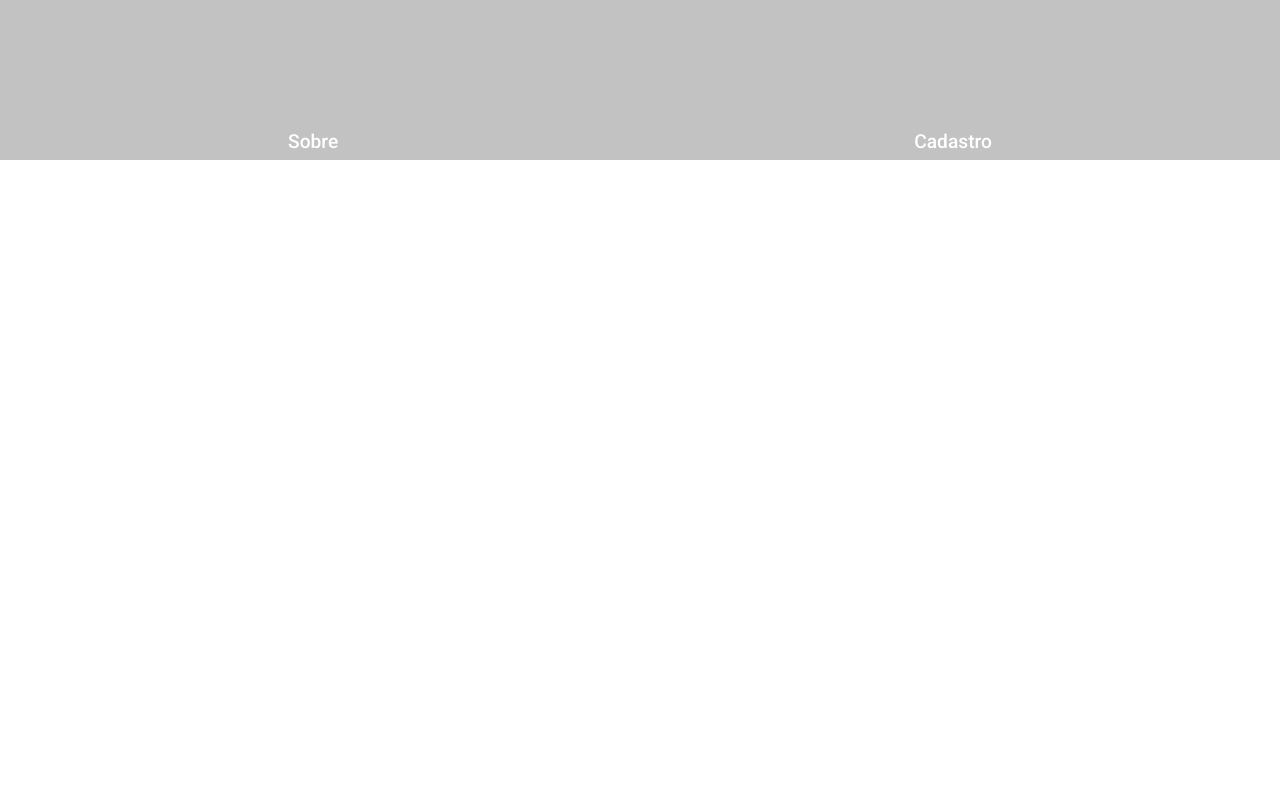
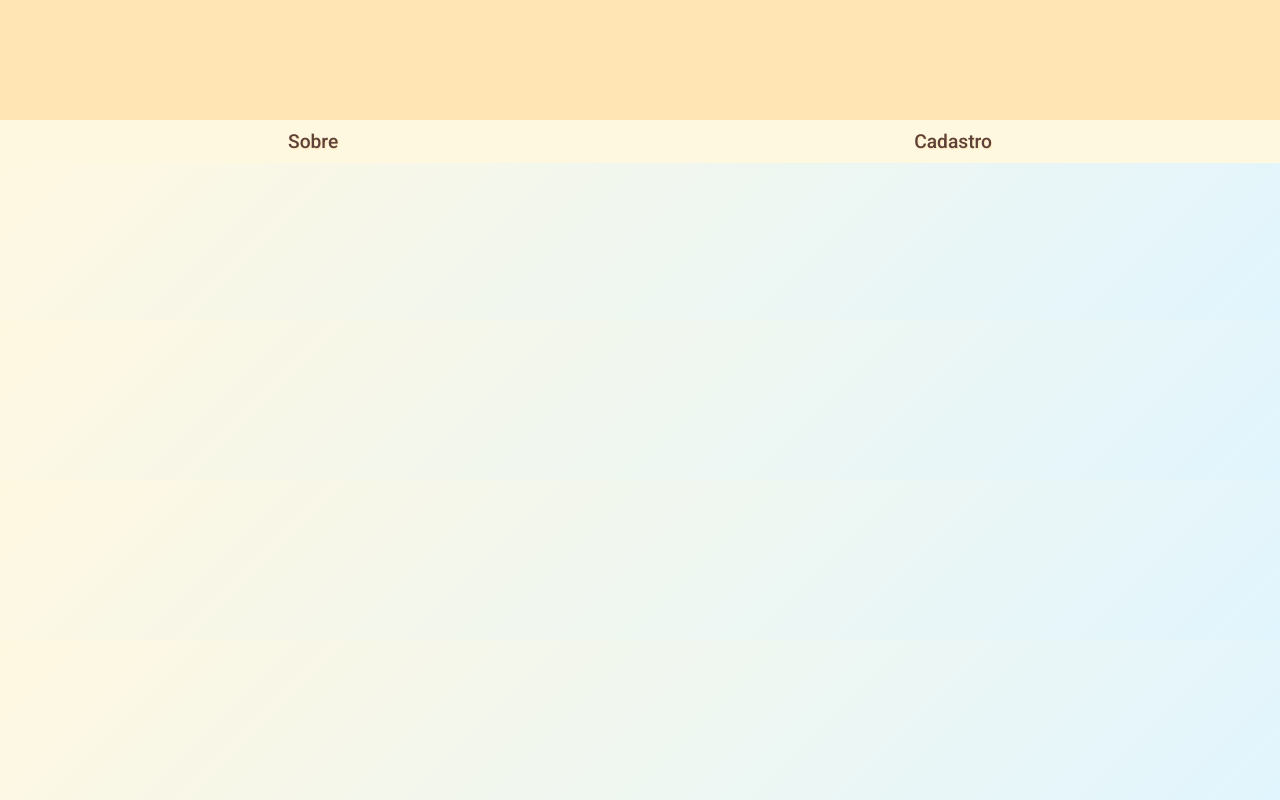
Before and after one commit to RogherSoares/comercio, a plain HTML site: page home.html in a window 1280 px wide. Drawn offline with Linux system fonts and the light colour scheme.

Commit message:
aplicando a paleta de cores

```diff
--- a/about.css
+++ b/about.css
@@ -9,7 +9,7 @@
 header {
     width: 100%;
     height: 20lvh;
-    background-color: #c2c2c2;
+    background-color: rgb(255, 229, 180);
 }
 ul {
     display: flex;
@@ -17,6 +17,7 @@ ul {
     align-items: center;
     height: 100%;
     margin-top: 15lvh;
+    background-color: rgb(255, 248, 225);
 }
 li {
     list-style: none;
@@ -25,12 +26,13 @@ li {
 }
 a {
     text-decoration: none;
-    color: white;
-    text-shadow: 1x 1px 2px black;
+    color: rgb(93, 64, 55);
+    text-shadow: 1px 1px 2px rgb(255, 229, 180);
     font-size: 1.2rem;
+    transition: color 0.2s;
 }
 a:hover {
-    color: #007bff;
+    color: rgb(76, 175, 80);
     font-style: italic;
 }
 body {
@@ -40,4 +42,5 @@ body {
     flex-direction: column;
     align-items: center;
     justify-content: center;
+    background: linear-gradient(135deg, rgb(255, 248, 225) 0%, rgb(225, 245, 254) 100%);
 }
--- a/home.css
+++ b/home.css
@@ -9,7 +9,7 @@
 header {
     width: 100%;
     height: 20lvh;
-    background-color: #c2c2c2;
+    background-color: rgb(255, 229, 180);
 }
 ul {
     display: flex;
@@ -17,6 +17,7 @@ ul {
     align-items: center;
     height: 100%;
     margin-top: 15lvh;
+    background-color: rgb(255, 248, 225);
 }
 li {
     list-style: none;
@@ -25,12 +26,13 @@ li {
 }
 a {
     text-decoration: none;
-    color: white;
-    text-shadow: 1x 1px 2px black;
+    color: rgb(93, 64, 55);
+    text-shadow: 1px 1px 2px rgb(255, 229, 180);
     font-size: 1.2rem;
+    transition: color 0.2s;
 }
 a:hover {
-    color: #007bff;
+    color: rgb(76, 175, 80);
     font-style: italic;
 }
 body {
@@ -40,4 +42,5 @@ body {
     flex-direction: column;
     align-items: center;
     justify-content: center;
+    background: linear-gradient(135deg, rgb(255, 248, 225) 0%, rgb(225, 245, 254) 100%);
 }
```
